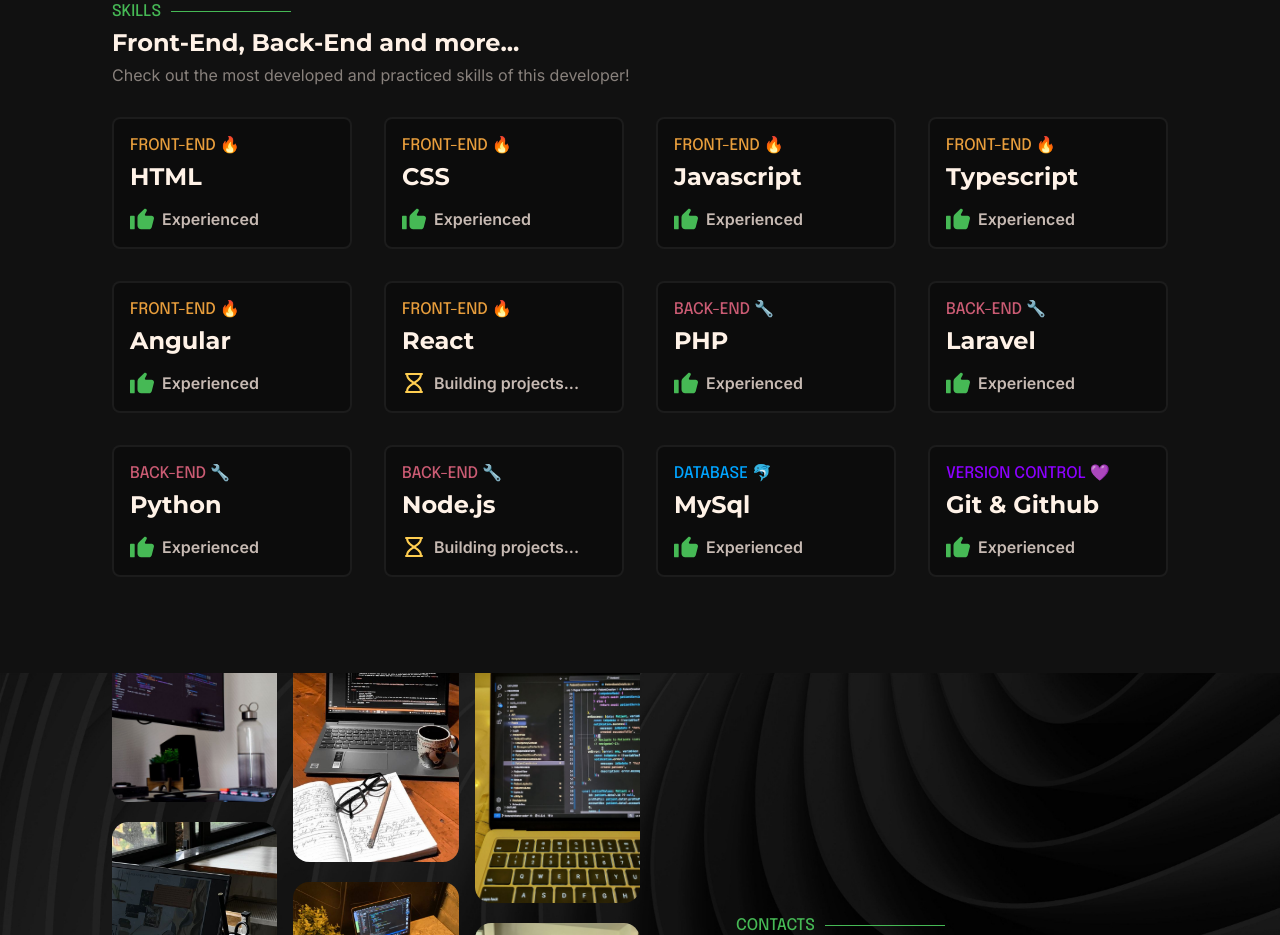
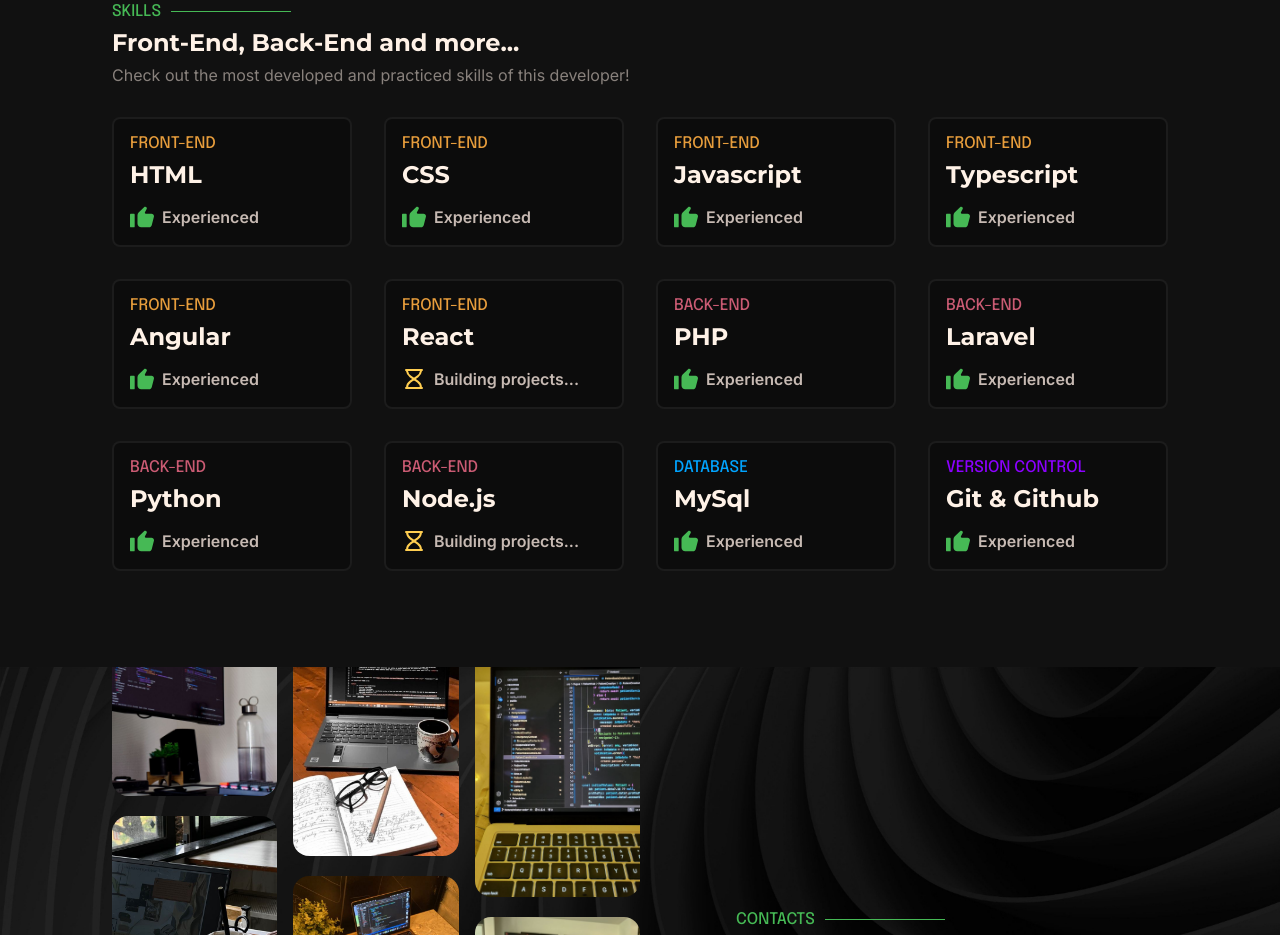
Before and after one commit to Ferpiz445/Portfolio, a website: page index.html in a window 1280 px wide. Shown: the part 2114-3049 px from the top of the page. Drawn offline with nearby package versions, Linux system fonts and the light colour scheme.

Commit message:
fix resume & remove emojis

```diff
--- a/index.html
+++ b/index.html
@@ -155,7 +155,7 @@
                 <div class="skills-card front-card">
                     <header class="skills-card-cabecalho">
                         <div class="skills-card-cabecalho-detalhes">
-                            <span class="destaque-card front">Front-End 🔥</span>
+                            <span class="destaque-card front">Front-End</span>
                             <h3 class="skills-titulo">HTML</h3>
                         </div>
                     </header>
@@ -168,7 +168,7 @@
                 <div class="skills-card front-card">
                     <header class="skills-card-cabecalho">
                         <div class="skills-card-cabecalho-detalhes">
-                            <span class="destaque-card front">Front-End 🔥</span>
+                            <span class="destaque-card front">Front-End</span>
                             <h3 class="skills-titulo">CSS</h3>
                         </div>
                     </header>
@@ -181,7 +181,7 @@
                 <div class="skills-card front-card">
                     <header class="skills-card-cabecalho">
                         <div class="skills-card-cabecalho-detalhes">
-                            <span class="destaque-card front">Front-End 🔥</span>
+                            <span class="destaque-card front">Front-End</span>
                             <h3 class="skills-titulo">Javascript</h3>
                         </div>
                     </header>
@@ -194,7 +194,7 @@
                 <div class="skills-card front-card">
                     <header class="skills-card-cabecalho">
                         <div class="skills-card-cabecalho-detalhes">
-                            <span class="destaque-card front">Front-End 🔥</span>
+                            <span class="destaque-card front">Front-End</span>
                             <h3 class="skills-titulo">Typescript</h3>
                         </div>
                     </header>
@@ -207,7 +207,7 @@
                 <div class="skills-card front-card">
                     <header class="skills-card-cabecalho">
                         <div class="skills-card-cabecalho-detalhes">
-                            <span class="destaque-card front">Front-End 🔥</span>
+                            <span class="destaque-card front">Front-End</span>
                             <h3 class="skills-titulo">Angular</h3>
                         </div>
                     </header>
@@ -220,7 +220,7 @@
                 <div class="skills-card front-card">
                     <header class="skills-card-cabecalho">
                         <div class="skills-card-cabecalho-detalhes">
-                            <span class="destaque-card front">Front-End 🔥</span>
+                            <span class="destaque-card front">Front-End</span>
                             <h3 class="skills-titulo">React</h3>
                         </div>
                     </header>
@@ -233,7 +233,7 @@
                 <div class="skills-card back-card">
                     <header class="skills-card-cabecalho">
                         <div class="skills-card-cabecalho-detalhes">
-                            <span class="destaque-card back">Back-End 🔧</span>
+                            <span class="destaque-card back">Back-End</span>
                             <h3 class="skills-titulo">PHP</h3>
                         </div>
                     </header>
@@ -246,7 +246,7 @@
                 <div class="skills-card back-card">
                     <header class="skills-card-cabecalho">
                         <div class="skills-card-cabecalho-detalhes">
-                            <span class="destaque-card back">Back-End 🔧</span>
+                            <span class="destaque-card back">Back-End</span>
                             <h3 class="skills-titulo">Laravel</h3>
                         </div>
                     </header>
@@ -259,7 +259,7 @@
                 <div class="skills-card back-card">
                     <header class="skills-card-cabecalho">
                         <div class="skills-card-cabecalho-detalhes">
-                            <span class="destaque-card back">Back-End 🔧</span>
+                            <span class="destaque-card back">Back-End</span>
                             <h3 class="skills-titulo">Python</h3>
                         </div>
                     </header>
@@ -272,7 +272,7 @@
                 <div class="skills-card back-card">
                     <header class="skills-card-cabecalho">
                         <div class="skills-card-cabecalho-detalhes">
-                            <span class="destaque-card back">Back-End 🔧</span>
+                            <span class="destaque-card back">Back-End</span>
                             <h3 class="skills-titulo">Node.js</h3>
                         </div>
                     </header>
@@ -285,7 +285,7 @@
                 <div class="skills-card database">
                     <header class="skills-card-cabecalho">
                         <div class="skills-card-cabecalho-detalhes">
-                            <span class="destaque-card db">Database 🐬</span>
+                            <span class="destaque-card db">Database</span>
                             <h3 class="skills-titulo">MySql</h3>
                         </div>
                     </header>
@@ -298,7 +298,7 @@
                 <div class="skills-card git">
                     <header class="skills-card-cabecalho">
                         <div class="skills-card-cabecalho-detalhes">
-                            <span class="destaque-card">Version Control 💜</span>
+                            <span class="destaque-card">Version Control</span>
                             <h3 class="skills-titulo">Git & Github</h3>
                         </div>
                     </header>
```
